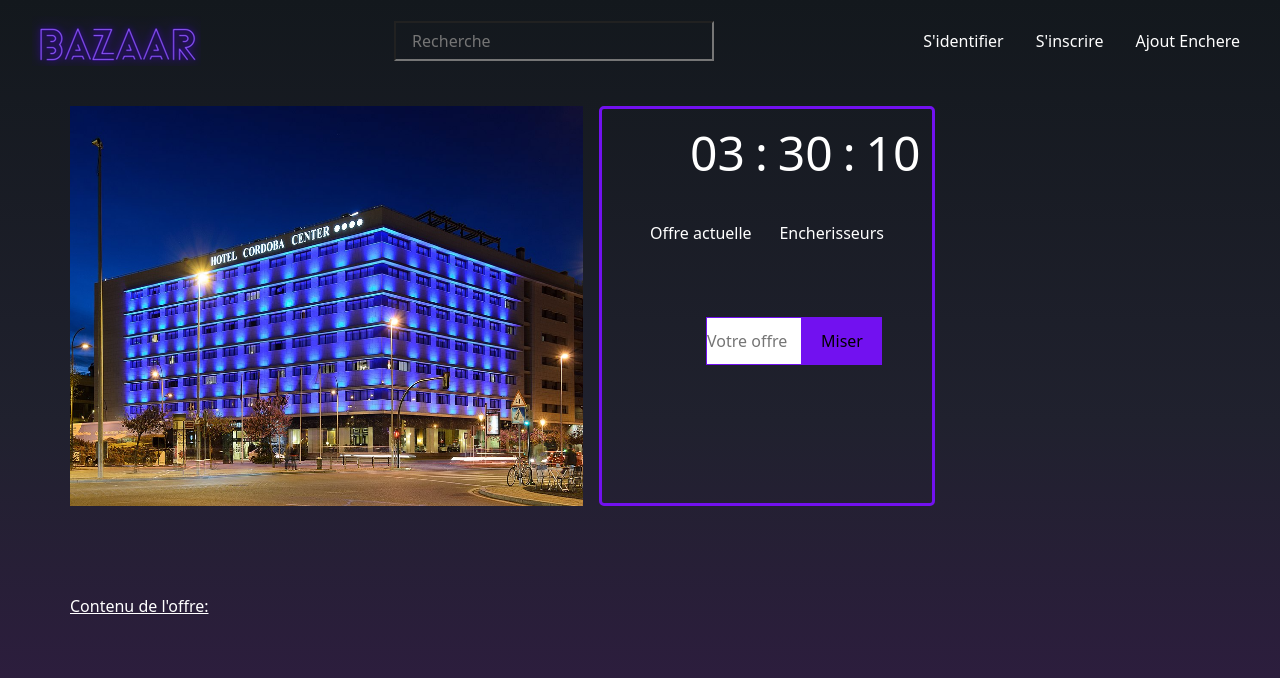
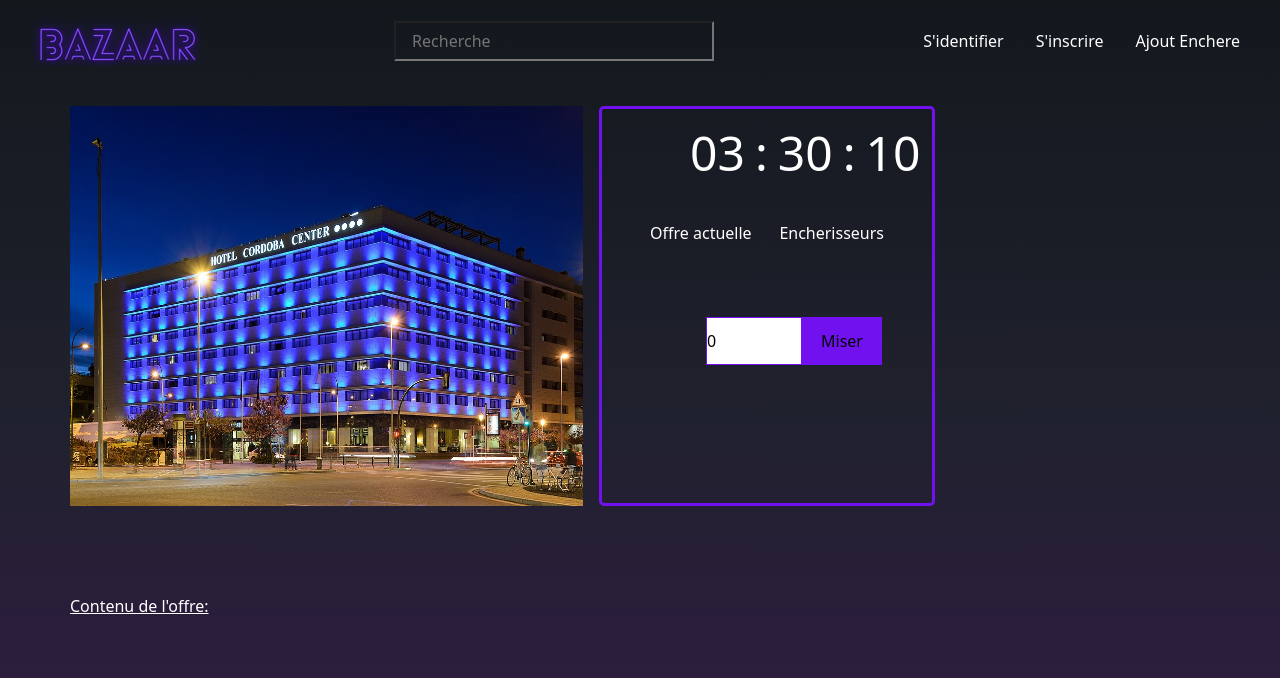
Before and after one commit to Mikrofus/projetTI2022, an Angular app: page /detail/1 in a window 1280 px wide. Shown: the top 678 px of the page. Built offline with nearby package versions, Linux system fonts and the light colour scheme; no server answers.

Commit message:
Update Auction qui marche !

```diff
--- a/src/app/auction-hub/auction-detail/auction-detail.component.html
+++ b/src/app/auction-hub/auction-detail/auction-detail.component.html
@@ -25,7 +25,7 @@
       <span id="encherisseurTexte">Encherisseurs</span>
       <span id="prixOffre">{{auction?.price}}</span>
       <div class="zoneBoutons">
-        <input type="text" id="offreEntree" placeholder="Votre offre"><input value="Miser" type="button" id="miser" (click)="updateAuctionClick(auctionPatch)" >
+        <input type="text" id="offreEntree"  [(ngModel)]="price" (ngModelChange)="updatePrice($event)"><input value="Miser" type="button" id="miser" (click)="updateAuctionClick(auctionPatch)" >
       </div>
 
     </div>
--- a/src/app/auction-hub/auction-detail/auction-detail.component.ts
+++ b/src/app/auction-hub/auction-detail/auction-detail.component.ts
@@ -11,10 +11,13 @@ import {DtoOutputPatchAuction} from "../dtos/dto-output-patch-auction";
   styleUrls: ['./auction-detail.component.css']
 })
 export class AuctionDetailComponent {
-  auction: any = null;
-  auctionPatch : DtoOutputPatchAuction = {id: 43, price: 150, idUserBid: 1}
+  auction: any;
+
+  price: number = 0;
+  auctionPatch : DtoOutputPatchAuction = {id: 0, price: 0, idUserBid: 1}
 
   constructor(private service: AuctionService, private route: ActivatedRoute) {
+
   }
 
   ngOnInit(): void {
@@ -22,7 +25,7 @@ export class AuctionDetailComponent {
       if (args.has("auctionId")) {
         const auctionId = Number(args.get("auctionId"));
         this.fetchAuctionData(auctionId);
-
+        this.auctionPatch.id = auctionId;
       }
 
     });
@@ -32,6 +35,7 @@ export class AuctionDetailComponent {
 
   fetchAuctionData(id: number) {
     this.service.fetchById(id).subscribe(auction => this.auction = auction);
+
   }
 
   updateAuction(dto: DtoOutputPatchAuction){
@@ -42,6 +46,13 @@ export class AuctionDetailComponent {
 
 
   updateAuctionClick(dto: DtoOutputPatchAuction) {
+    dto.price = this.price;
     this.updateAuction(dto);
+    this.fetchAuctionData(dto.id);
+  }
+
+
+  updatePrice(price: number) {
+    this.price = price;
   }
 }
--- /dev/null
+++ b/src/app/auction-hub/dtos/dto-output-patch-auction.ts
@@ -0,0 +1,5 @@
+export interface DtoOutputPatchAuction {
+  id: number;
+  price: number;
+  idUserBid : number;
+}
```
